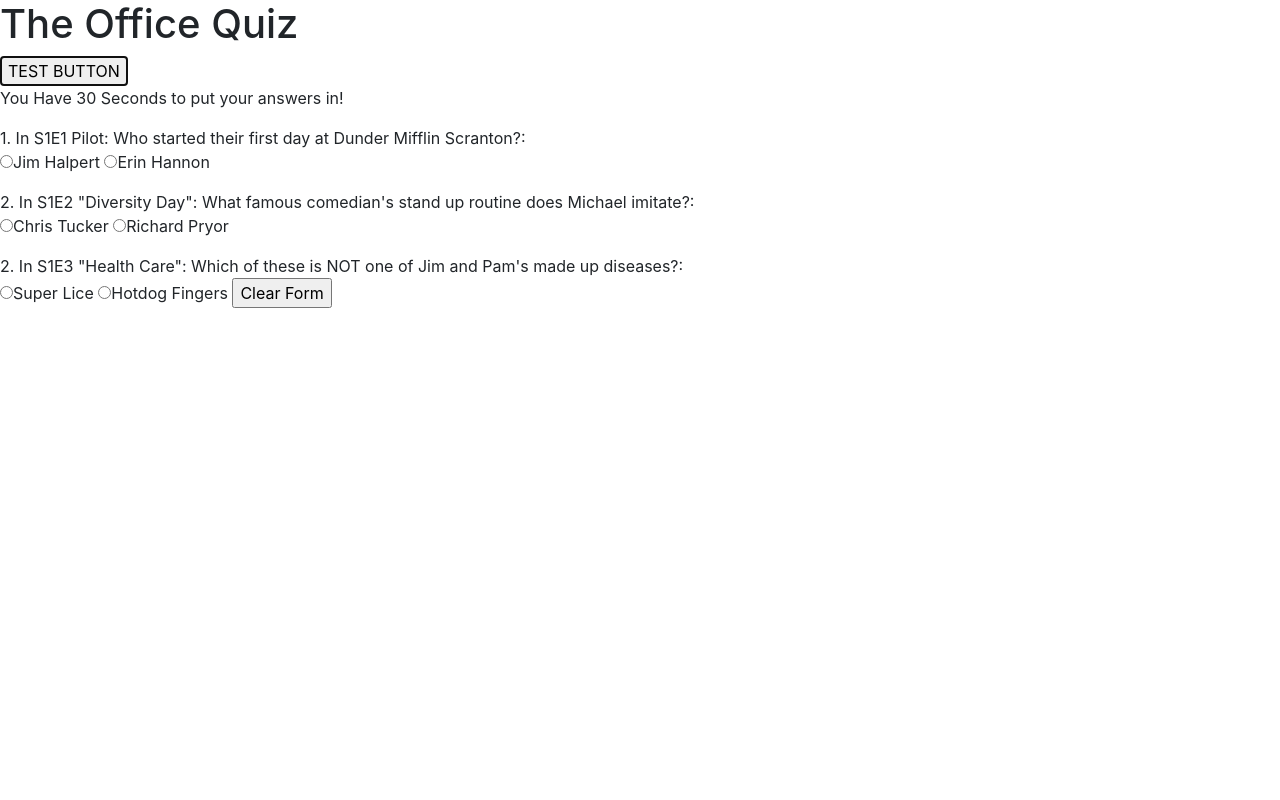
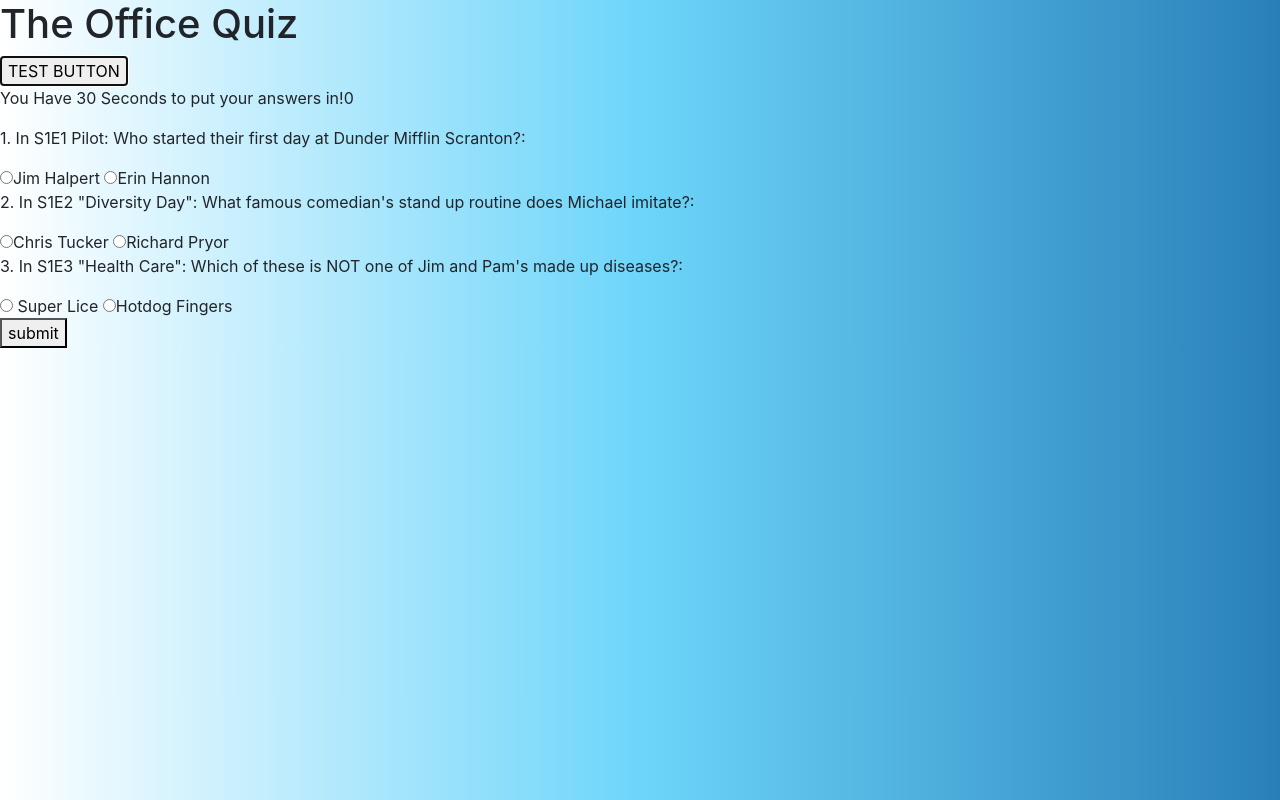
Before and after one commit to J-Palomino/TriviaGame, a plain HTML site: page index.html in a window 1280 px wide. Both pictures are taken after a click on the button "TEST BUTTON". Drawn offline with nearby package versions, Linux system fonts and the light colour scheme.

Commit message:
radio checker

```diff
--- a/assets/css/style.css
+++ b/assets/css/style.css
@@ -0,0 +1,15 @@
+body {
+  background: #2980b9; /* fallback for old browsers */
+  background: -webkit-linear-gradient(
+    to right,
+    #ffffff,
+    #6dd5fa,
+    #2980b9
+  ); /* Chrome 10-25, Safari 5.1-6 */
+  background: linear-gradient(
+    to right,
+    #ffffff,
+    #6dd5fa,
+    #2980b9
+  ); /* W3C, IE 10+/ Edge, Firefox 16+, Chrome 26+, Opera 12+, Safari 7+ */
+}
--- a/assets/javascript/game.js
+++ b/assets/javascript/game.js
@@ -1,7 +1,60 @@
-var correct = 0;
 
-console.log("ready");
+var count = 3;
+var countDownInterval;
 
-$("#testButton").click(()=>{
-    console.log("TESTING")
+function start() {
+    countDownInterval = setInterval(countdown, 1000);
+}
+
+$("#timer").html(count);
+function countdown() {
+    count = count - 1;
+    $("#timer").html(count);
+    if (count <= 0) {
+        console.log("countdown over!!!");
+        clearInterval(countDownInterval);
+    }
+}
+
+function checkIncorrect() {
+  var incorrect = 0;
+  for (var i = 1; i <= 45; i++) {
+    var radios = document.getElementsByName("group" + i);
+    for (var j = 0; j < radios.length; j++) {
+      var radio = radios[j];
+      if (radio.value == "incorrect" && radio.checked) {
+       incorrect++;
+      }
+    }
+  }
+  console.log("Incorrect Responses: " + incorrect);
+}
+
+function checkCorrect() {
+    var correct = 0;
+   for (var i = 1; i <= 45; i++) {
+     var radios = document.getElementsByName("group" + i);
+     for (var j = 0; j < radios.length; j++) {
+       var radio = radios[j];
+       if (radio.value == "correct" && radio.checked) {
+         correct++;
+       }
+     }
+   }
+   console.log("Correct Responses: " + correct);
+ }
+
+function checkResponses(){
+    checkCorrect();
+    checkIncorrect();
+}
+$("#testButton").click(() => {
+  console.log("TESTING");
+  countdown();
+  start();
 });
+
+$("#submit").click(() =>{
+console.log("submitted!");
+checkResponses();
+});
--- a/index.html
+++ b/index.html
@@ -1,10 +1,8 @@
 <!DOCTYPE html>
-
-<html lang="en">
   <head>
     <meta charset="utf-8" />
 
-    <title>Crystal Game</title>
+    <title>Dunder Trivia</title>
 
     <link
       rel="stylesheet"
@@ -12,29 +10,29 @@
     />
     <link rel="stylesheet" href="./assets/css/style.css" />
   </head>
-  <body class="center-text">
+  <body>
+    <h1>The Office Quiz</h1>
+    <button id="testButton">TEST BUTTON</button>
+    <p> You Have 30 Seconds to put your answers in!<span id="timer"></span></p>
 
-    <h1>The Office Quiz</h1>
-        <button id="testButton">TEST BUTTON</button>
-       <p> You Have 30 Seconds to put your answers in!<span id="timer"></span></p>
-
-        <P>1. In S1E1 Pilot: Who started their first day at Dunder Mifflin Scranton?:<BR>
-            <input type="radio" name="1.In S1E1 Pilot: Who started their first day at Dunder Mifflin Scranton?" value="Jim Halpert">Jim Halpert
-            <input type="radio" name="1.In S1E1 Pilot: Who started their first day at Dunder Mifflin Scranton?" value="Erin Hannon">Erin Hannon
-        </p>
-
-        <P>2. In S1E2 "Diversity Day": What famous comedian's stand up routine does Michael imitate?:<BR>
-            <input type="radio" name="2. In S1E2 Diversity Day: What famous comedian's stand up routine does Michael imitate?" value="Chris Tucker" class="correct">Chris Tucker
-            <input type="radio" name="2. In S1E2 Diversity Day: What famous comedian's stand up routine does Michael imitate?" value="Richard Pryor" class="incorrect">Richard Pryor
-
-        </p>2. In S1E3 "Health Care": Which of these is NOT one of Jim and Pam's made up diseases?:<BR>
-            <input type="radio" name="2. In S1E3 Health Care: Which of these is NOT one of Jim and Pam's made up diseases?" value="Super Lice" class="correct">Super Lice
-            <input type="radio" name="2. In S1E3 Health Care: Which of these is NOT one of Jim and Pam's made up diseases?" value="Hotdog Fingers" class="incorrect">Hotdog Fingers
-        <input type="reset" value="Clear Form">
+    <P>1. In S1E1 Pilot: Who started their first day at Dunder Mifflin Scranton?:</p>
+      <form class="center-text">
+            <input type="radio" name="group1" value="incorrect">Jim Halpert
+            <input type="radio" name="group1" value="correct">Erin Hannon<br>
+      </form>
+     <form class="center-text">
+        <P>2. In S1E2 "Diversity Day": What famous comedian's stand up routine does Michael imitate?:</p>
+            <input type="radio" name="group2" value="correct">Chris Tucker
+            <input type="radio" name="group2" value="incorrect">Richard Pryor<br>
+ </form>
+<form class="center-text">
+        <p>3. In S1E3 "Health Care": Which of these is NOT one of Jim and Pam's made up diseases?:</p>
+            <input type="radio" name="group3" value="correct"> Super Lice
+            <input type="radio" name="group3" value="incorrect">Hotdog Fingers
+            <br>
     </form>
-</body>
+    <button type="btn" id="submit" class="button-primary">submit</button>
 <script src="https://cdnjs.cloudflare.com/ajax/libs/jquery/3.2.1/jquery.min.js"></script>
     <script src="assets/javascript/game.js"></script>
   </body>
 </html>
-</html>
```
Also changed, not shown: assets/images/officebg.jpg (added), 1 other file.
